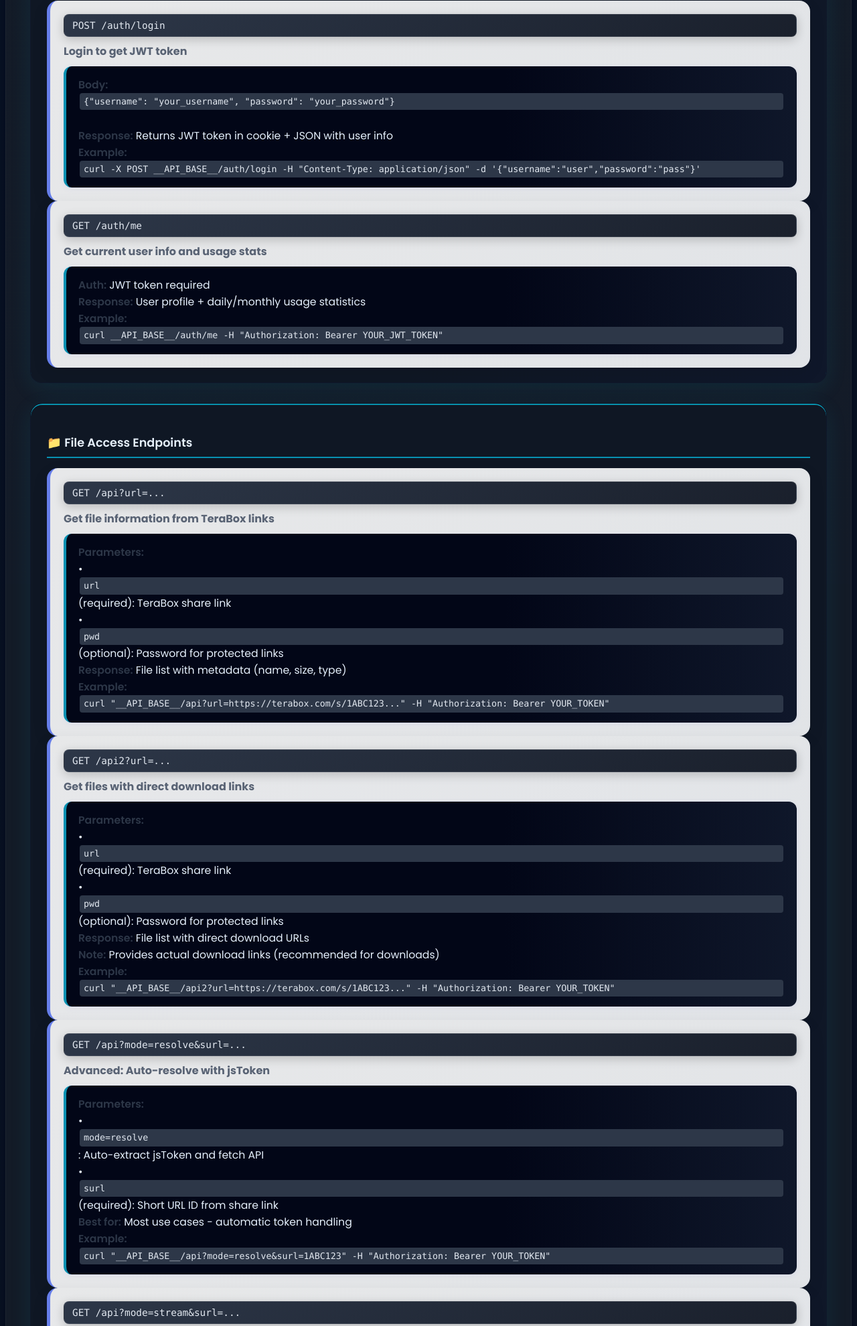
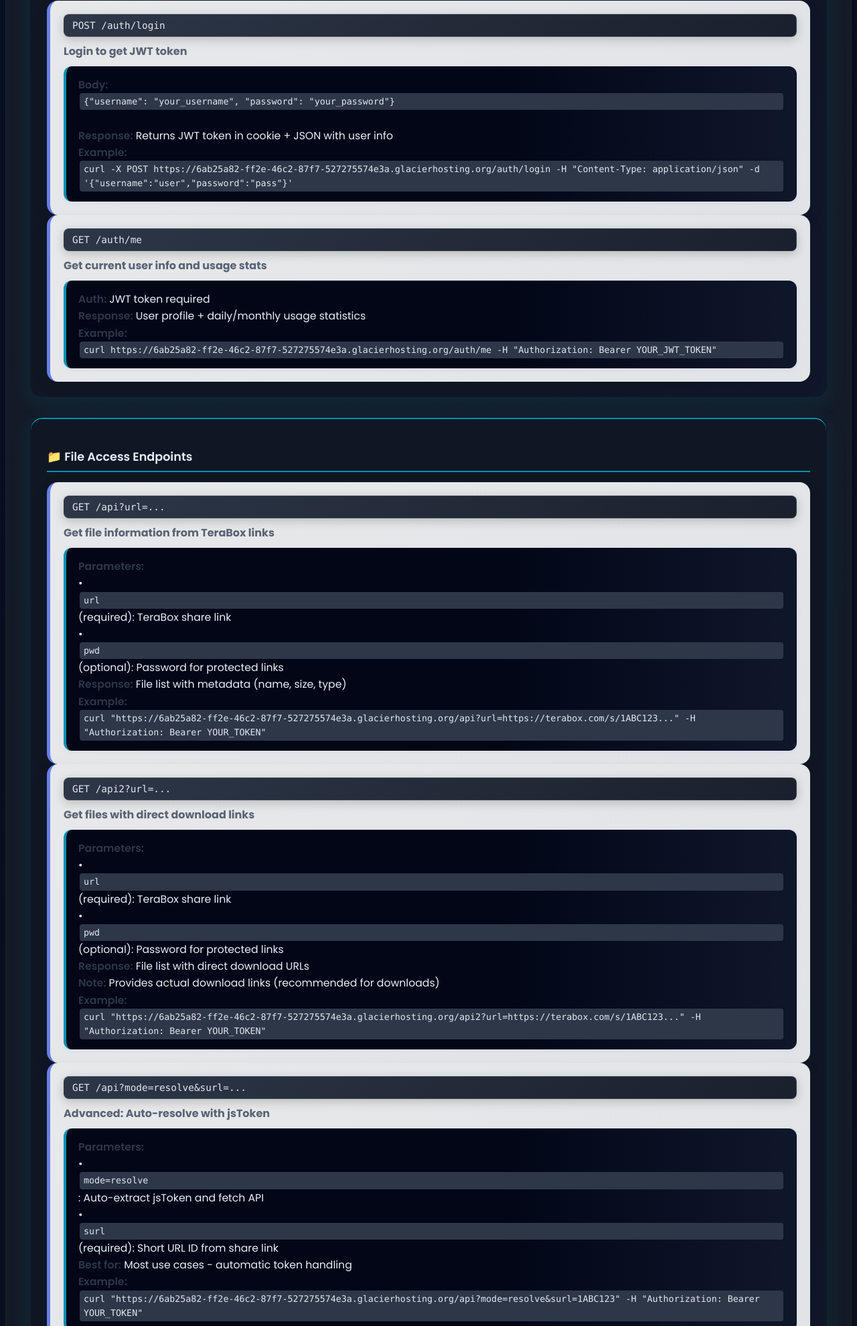
Before and after one commit to Rohankapoor1904/terabox, a plain HTML site: page index.html in a window 1280 px wide. Shown: the part 2029-4009 px from the top of the page at 67% size. Drawn offline with Linux system fonts and the light colour scheme; no server answers.

Commit message:
Update index.html

```diff
--- a/index.html
+++ b/index.html
@@ -115,7 +115,7 @@
                 <div class="endpoint-details">
                     <strong>Body:</strong> <code>{"username": "your_username", "password": "your_password"}</code><br>
                     <strong>Response:</strong> Returns JWT token in cookie + JSON with user info<br>
-                    <strong>Example:</strong> <code>curl -X POST __API_BASE__/auth/login -H "Content-Type: application/json" -d '{"username":"user","password":"pass"}'</code>
+                    <strong>Example:</strong> <code>curl -X POST https://6ab25a82-ff2e-46c2-87f7-527275574e3a.glacierhosting.org/auth/login -H "Content-Type: application/json" -d '{"username":"user","password":"pass"}'</code>
                 </div>
             </div>
 
@@ -125,7 +125,7 @@
                 <div class="endpoint-details">
                     <strong>Auth:</strong> JWT token required<br>
                     <strong>Response:</strong> User profile + daily/monthly usage statistics<br>
-                    <strong>Example:</strong> <code>curl __API_BASE__/auth/me -H "Authorization: Bearer YOUR_JWT_TOKEN"</code>
+                    <strong>Example:</strong> <code>curl https://6ab25a82-ff2e-46c2-87f7-527275574e3a.glacierhosting.org/auth/me -H "Authorization: Bearer YOUR_JWT_TOKEN"</code>
                 </div>
             </div>
         </div>
@@ -141,7 +141,7 @@
                     • <code>url</code> (required): TeraBox share link<br>
                     • <code>pwd</code> (optional): Password for protected links<br>
                     <strong>Response:</strong> File list with metadata (name, size, type)<br>
-                    <strong>Example:</strong> <code>curl "__API_BASE__/api?url=https://terabox.com/s/1ABC123..." -H "Authorization: Bearer YOUR_TOKEN"</code>
+                    <strong>Example:</strong> <code>curl "https://6ab25a82-ff2e-46c2-87f7-527275574e3a.glacierhosting.org/api?url=https://terabox.com/s/1ABC123..." -H "Authorization: Bearer YOUR_TOKEN"</code>
                 </div>
             </div>
 
@@ -154,7 +154,7 @@
                     • <code>pwd</code> (optional): Password for protected links<br>
                     <strong>Response:</strong> File list with direct download URLs<br>
                     <strong>Note:</strong> Provides actual download links (recommended for downloads)<br>
-                    <strong>Example:</strong> <code>curl "__API_BASE__/api2?url=https://terabox.com/s/1ABC123..." -H "Authorization: Bearer YOUR_TOKEN"</code>
+                    <strong>Example:</strong> <code>curl "https://6ab25a82-ff2e-46c2-87f7-527275574e3a.glacierhosting.org/api2?url=https://terabox.com/s/1ABC123..." -H "Authorization: Bearer YOUR_TOKEN"</code>
                 </div>
             </div>
 
@@ -166,7 +166,7 @@
                     • <code>mode=resolve</code>: Auto-extract jsToken and fetch API<br>
                     • <code>surl</code> (required): Short URL ID from share link<br>
                     <strong>Best for:</strong> Most use cases - automatic token handling<br>
-                    <strong>Example:</strong> <code>curl "__API_BASE__/api?mode=resolve&surl=1ABC123" -H "Authorization: Bearer YOUR_TOKEN"</code>
+                    <strong>Example:</strong> <code>curl "https://6ab25a82-ff2e-46c2-87f7-527275574e3a.glacierhosting.org/api?mode=resolve&surl=1ABC123" -H "Authorization: Bearer YOUR_TOKEN"</code>
                 </div>
             </div>
 
@@ -179,7 +179,7 @@
                     • <code>surl</code> (required): Short URL ID<br>
                     • <code>type</code> (optional): Quality (M3U8_AUTO_360, M3U8_AUTO_480, etc.)<br>
                     <strong>Use for:</strong> Video streaming in media players<br>
-                    <strong>Example:</strong> <code>curl "__API_BASE__/api?mode=stream&surl=1ABC123&type=M3U8_AUTO_360" -H "Authorization: Bearer YOUR_TOKEN"</code>
+                    <strong>Example:</strong> <code>curl "https://6ab25a82-ff2e-46c2-87f7-527275574e3a.glacierhosting.org/api?mode=stream&surl=1ABC123&type=M3U8_AUTO_360" -H "Authorization: Bearer YOUR_TOKEN"</code>
                 </div>
             </div>
         </div>
@@ -192,7 +192,7 @@
                 <p><strong>Check API health status</strong></p>
                 <div class="endpoint-details">
                     <strong>Response:</strong> <code>{"status": "healthy", "timestamp": "ISO_DATE"}</code><br>
-                    <strong>Example:</strong> <code>curl __API_BASE__/health</code>
+                    <strong>Example:</strong> <code>curl https://6ab25a82-ff2e-46c2-87f7-527275574e3a.glacierhosting.org/health</code>
                 </div>
             </div>
 
@@ -201,7 +201,7 @@
                 <p><strong>View public system statistics</strong></p>
                 <div class="endpoint-details">
                     <strong>Response:</strong> Total users, active users, requests today<br>
-                    <strong>Example:</strong> <code>curl __API_BASE__/api/public-stats</code>
+                    <strong>Example:</strong> <code>curl https://6ab25a82-ff2e-46c2-87f7-527275574e3a.glacierhosting.org/api/public-stats</code>
                 </div>
             </div>
 
@@ -210,7 +210,7 @@
                 <p><strong>Get API information and available endpoints</strong></p>
                 <div class="endpoint-details">
                     <strong>Response:</strong> Complete API documentation in JSON<br>
-                    <strong>Example:</strong> <code>curl __API_BASE__/api-info</code>
+                    <strong>Example:</strong> <code>curl https://6ab25a82-ff2e-46c2-87f7-527275574e3a.glacierhosting.org/api-info</code>
                 </div>
             </div>
         </div>
@@ -282,6 +282,12 @@
     </div>
 
     <script>
+// Get API base from meta tag for all scripts
+var API_BASE = (function() {
+    var meta = document.querySelector('meta[name="api-base"]');
+    return meta ? meta.getAttribute('content') : window.location.origin;
+})();
+
 document.addEventListener('DOMContentLoaded', function() {
     // Update current time
     function updateTime() {
```
